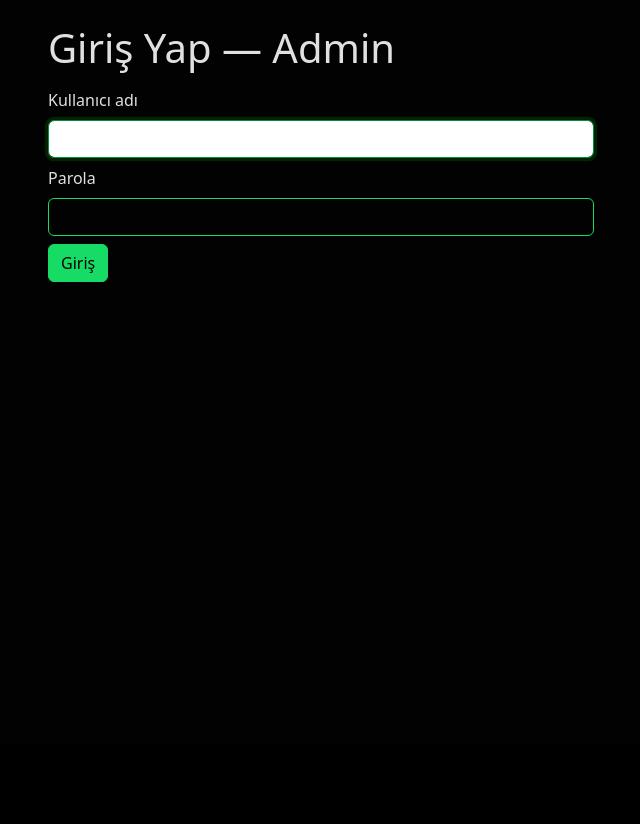
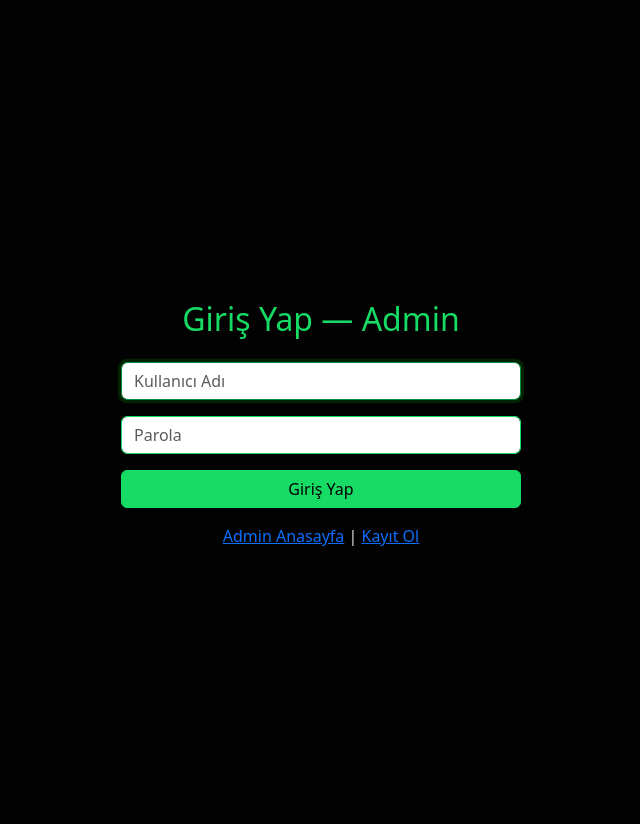
Before and after one commit to slhkrt-tech/HelpDeskProject, a Django app: page /admin-panel/login/ in a window 1280 px wide. Shown: the part 56-880 px from the top of the page, without its empty margins (319-959 px from the left). Before the commit the page ends 338 px from the top, so only its background shows below. Run offline with Django 5.2, Linux system fonts and the light colour scheme; some libraries are stand-ins or nearby versions.

Commit message:
style(admin): match admin login to accounts login layout (centered, widget_tweaks)

```diff
--- a/tickets/templates/registration/login_admin.html
+++ b/tickets/templates/registration/login_admin.html
@@ -1,19 +1,46 @@
-{% extends 'tickets/base.html' %}
+{% extends "tickets/base.html" %}
+{% load widget_tweaks %}
+
+{% block title %}Yardım Masası – Admin Giriş{% endblock %}
+
 {% block content %}
-<div class="row justify-content-center">
-  <div class="col-md-6">
-    <h1 class="mb-3">Giriş Yap — Admin</h1>
-    <form method="post">{% csrf_token %}
-      <div class="mb-2">
-        <label class="form-label">Kullanıcı adı</label>
-        <input name="username" class="form-control" autofocus>
-      </div>
-      <div class="mb-2">
-        <label class="form-label">Parola</label>
-        <input type="password" name="password" class="form-control">
-      </div>
-      <button class="btn btn-primary">Giriş</button>
-    </form>
-  </div>
+<div class="d-flex justify-content-center align-items-center" style="min-height: 100vh;">
+    <div class="w-100" style="max-width: 400px;">
+
+        <!-- Başlık tema rengini kullanıyor -->
+
+        <h2 class="text-center mb-4" style="color: var(--primary-color);">Giriş Yap — Admin</h2>
+
+        <form method="post" novalidate>
+            {% csrf_token %}
+
+            <!-- Kullanıcı Adı -->
+
+            <p class="mb-3">
+                {{ form.username|add_class:"form-control bg-body text-body" |attr:"placeholder:Kullanıcı Adı" }}
+                {% if form.username.errors %}
+                    <div class="text-danger small mt-1">{{ form.username.errors|striptags }}</div>
+                {% endif %}
+            </p>
+
+            <!-- Parola -->
+
+            <p class="mb-3">
+                {{ form.password|add_class:"form-control bg-body text-body" |attr:"placeholder:Parola" }}
+                {% if form.password.errors %}
+                    <div class="text-danger small mt-1">{{ form.password.errors|striptags }}</div>
+                {% endif %}
+            </p>
+
+            <div class="d-grid mt-3">
+                <button type="submit" class="btn btn-primary w-100">Giriş Yap</button>
+            </div>
+        </form>
+
+        <div class="mt-3 text-center">
+            <a href="{% url 'admin_index' %}">Admin Anasayfa</a> |
+            <a href="{% url 'signup' %}">Kayıt Ol</a>
+        </div>
+    </div>
 </div>
 {% endblock %}
```
